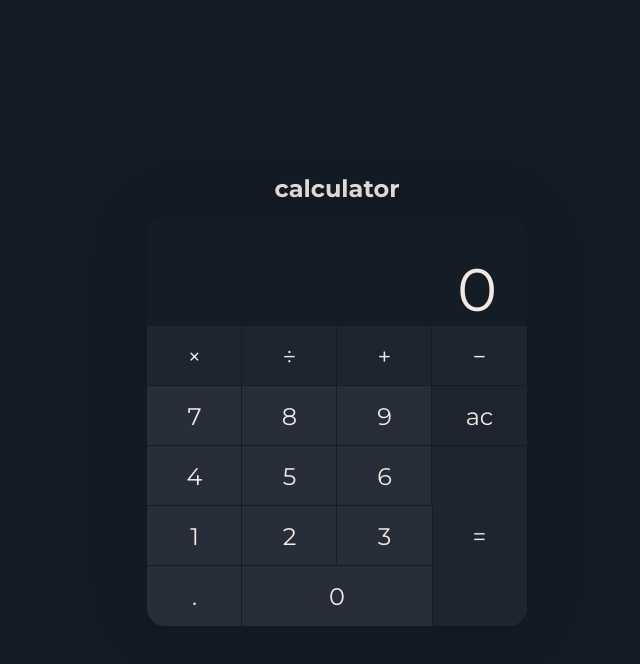
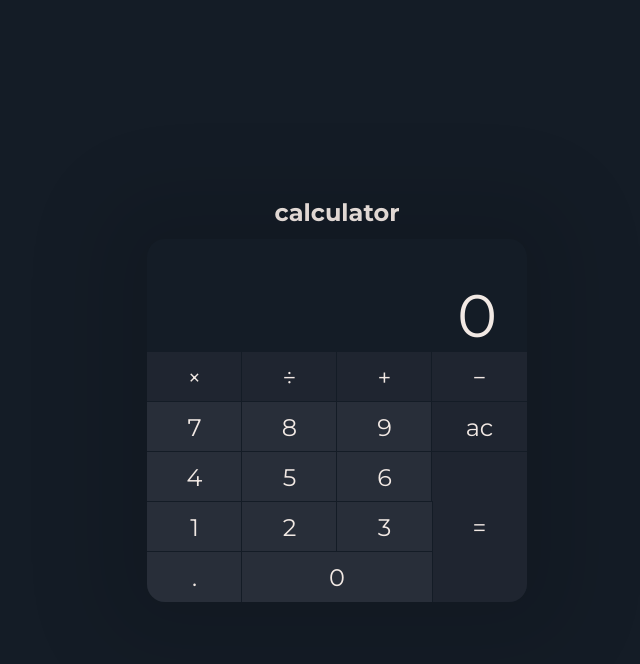
Before and after one commit to daezen/calc, a plain HTML site: page index.html in a window 1280 px wide. Both pictures are taken after a click on the button "ac". Shown: the whole page, without its empty margins (303-943 px from the left). Drawn offline with Linux system fonts and the light colour scheme.

Commit message:
bug oops

```diff
--- a/index.js
+++ b/index.js
@@ -42,10 +42,11 @@ function removeLast() {
 }
 
 function clean() {
-  if (resetScreen) return;
-  operation.textContent = `ans = ${screen.textContent}`;
-  screen.textContent = "0";
-  acSwitch();
+  if (screen.textContent != "0" && number2 != "") {
+    operation.textContent = `ans = ${screen.textContent}`;
+    return (screen.textContent = "0");
+  }
+  operation.textContent = "";
   number1 = "";
   number2 = "";
   operator = "";
@@ -69,8 +70,9 @@ function setOperator(e) {
   if (operator !== "") evaluate();
   number1 = screen.textContent;
   operator = e.target.textContent;
+  operation.textContent = `${number1} ${operator}`;
   resetScreen = true;
-  operation.textContent = `${number1} ${operator}`;
+  acSwitch();
 }
 
 function round(numberToRound) {
--- a/style.css
+++ b/style.css
@@ -57,7 +57,7 @@ h2 {
   border-radius: 0.75em;
   display: grid;
   justify-content: center;
-  grid-template-rows: 1fr repeat(5, 60px);
+  grid-template-rows: 1fr repeat(5, 50px);
   grid-template-columns: repeat(4, 95px);
   box-shadow: 0 0 3.3em 2em rgba(0, 0, 0, 0.1);
 }
@@ -71,7 +71,7 @@ h2 {
   font-size: 1em;
   font-weight: 300;
   font-style: italic;
-  min-height: 28px;
+  min-height: 30px;
   margin-top: 10px;
 }
 
```
